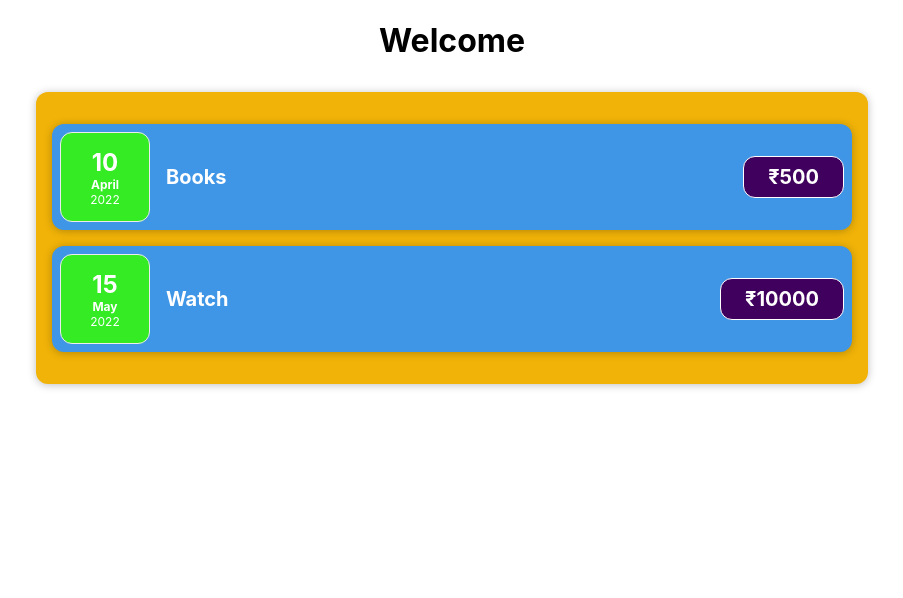
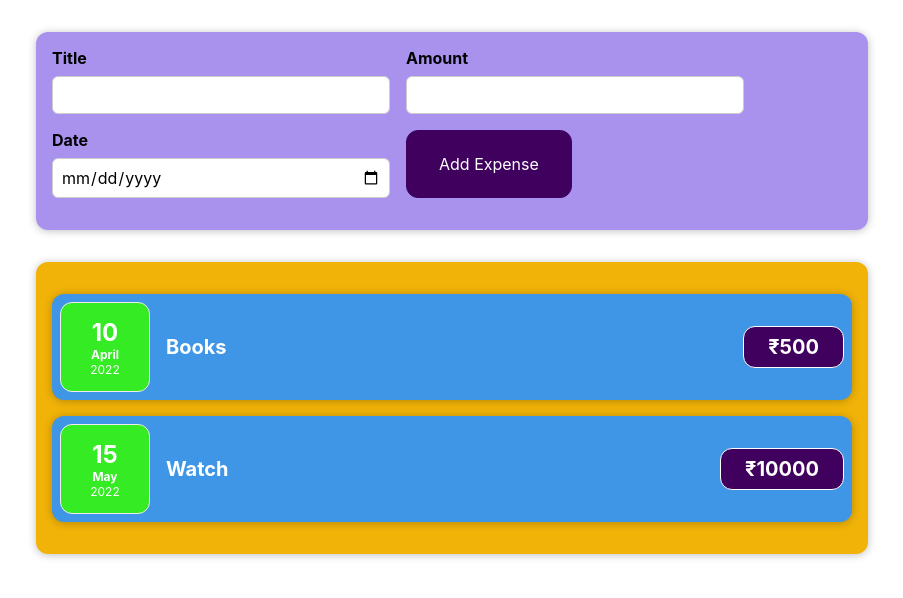
Before and after one commit to santoshsriharsha/Expense-Tracker, a React (Create React App) app: page / in a window 1280 px wide. Shown: the top 598 px of the page, without its empty margins (188-1091 px from the left). Built offline with nearby package versions, Linux system fonts and the light colour scheme.

Commit message:
Add NewExpense and ExpenseForm components

```diff
--- a/src/App.js
+++ b/src/App.js
@@ -1,5 +1,6 @@
 import "./App.css";
 import Expenses from "./components/Expenses/Expenses";
+import NewExpense from "./components/NewExpense/NewExpense";
 function App() {
   const expenses = [
     {
@@ -13,7 +14,12 @@ function App() {
       date: new Date(2022, 4, 15),
     },
   ];
-  return <Expenses expenses={expenses} />;
+  return (
+    <div>
+      <NewExpense />
+      <Expenses expenses={expenses} />
+    </div>
+  );
 }
 
 export default App;
--- a/src/components/Expenses/Expenses.js
+++ b/src/components/Expenses/Expenses.js
@@ -5,7 +5,6 @@ function Expenses(props) {
   const expenses = props.expenses;
   return (
     <div>
-      <h1 id="h1">Welcome</h1>
       <Card className="expenses">
         <ExpenseItem
           title={expenses[0].title}
--- /dev/null
+++ b/src/components/NewExpense/ExpenseForm.css
@@ -0,0 +1,26 @@
+.new-expense__controls {
+  display: flex;
+  flex-wrap: wrap;
+  gap: 1rem;
+  margin-bottom: 1rem;
+  text-align: left;
+}
+
+.new-expense__control label {
+  font-weight: bold;
+  margin-bottom: 0.5rem;
+  display: block;
+}
+
+.new-expense__control input {
+  font: inherit;
+  padding: 0.5rem;
+  border-radius: 6px;
+  border: 1px solid #ccc;
+  width: 20rem;
+  max-width: 100%;
+}
+
+.new-expense__actions {
+  text-align: right;
+}
--- /dev/null
+++ b/src/components/NewExpense/ExpenseForm.js
@@ -0,0 +1,46 @@
+import { useState } from "react";
+import "./ExpenseForm.css";
+
+const ExpenseForm = () => {
+  const [enteredTitle, setEnteredTitle] = useState("");
+  const [enteredAmount, setEnteredAmount] = useState("");
+  const [enteredDate, setEnteredDate] = useState("");
+
+  const titleChangeHandler = (event) => {
+    setEnteredTitle(event.target.value);
+  };
+
+  const amountChangeHandler = (event) => {
+    setEnteredAmount(event.target.value);
+  };
+
+  const dateChangeHandler = (event) => {
+    setEnteredDate(event.target.value);
+  };
+  return (
+    <div className="new-expense__controls">
+      <div className="new-expense__control">
+        <label>Title</label>
+        <input type="text" onChange={titleChangeHandler} />
+      </div>
+      <div className="new-expense__control">
+        <label>Amount</label>
+        <input
+          type="number"
+          min="0.01"
+          step="0.01"
+          onChange={amountChangeHandler}
+        />
+      </div>
+      <div className="new-expense__control">
+        <label>Date</label>
+        <input type="date" onChange={dateChangeHandler} />
+      </div>
+      <button type="submit" className="new-expense__actions">
+        Add Expense
+      </button>
+    </div>
+  );
+};
+
+export default ExpenseForm;
--- /dev/null
+++ b/src/components/NewExpense/NewExpense.css
@@ -0,0 +1,38 @@
+.new-expense {
+  background-color: #a892ee;
+  padding: 1rem;
+  margin: 2rem auto;
+  width: 50rem;
+  max-width: 95%;
+  border-radius: 12px;
+  text-align: center;
+  box-shadow: 0 1px 8px rgba(0, 0, 0, 0.25);
+}
+
+.new-expense button {
+  font: inherit;
+  cursor: pointer;
+  padding: 1rem 2rem;
+  border: 1px solid #40005d;
+  background-color: #40005d;
+  color: white;
+  border-radius: 12px;
+  margin-right: 1rem;
+}
+
+.new-expense button:hover,
+.new-expense button:active {
+  background-color: #510674;
+  border-color: #510674;
+}
+
+.new-expense button.alternative {
+  color: #220131;
+  border-color: transparent;
+  background-color: transparent;
+}
+
+.new-expense button.alternative:hover,
+.new-expense button.alternative:active {
+  background-color: #ddb3f8;
+}
--- /dev/null
+++ b/src/components/NewExpense/NewExpense.js
@@ -0,0 +1,12 @@
+import ExpenseForm from "./ExpenseForm";
+import "./NewExpense.css";
+
+const NewExpense = () => {
+  return (
+    <div className="new-expense">
+      <ExpenseForm />
+    </div>
+  );
+};
+
+export default NewExpense;
```
